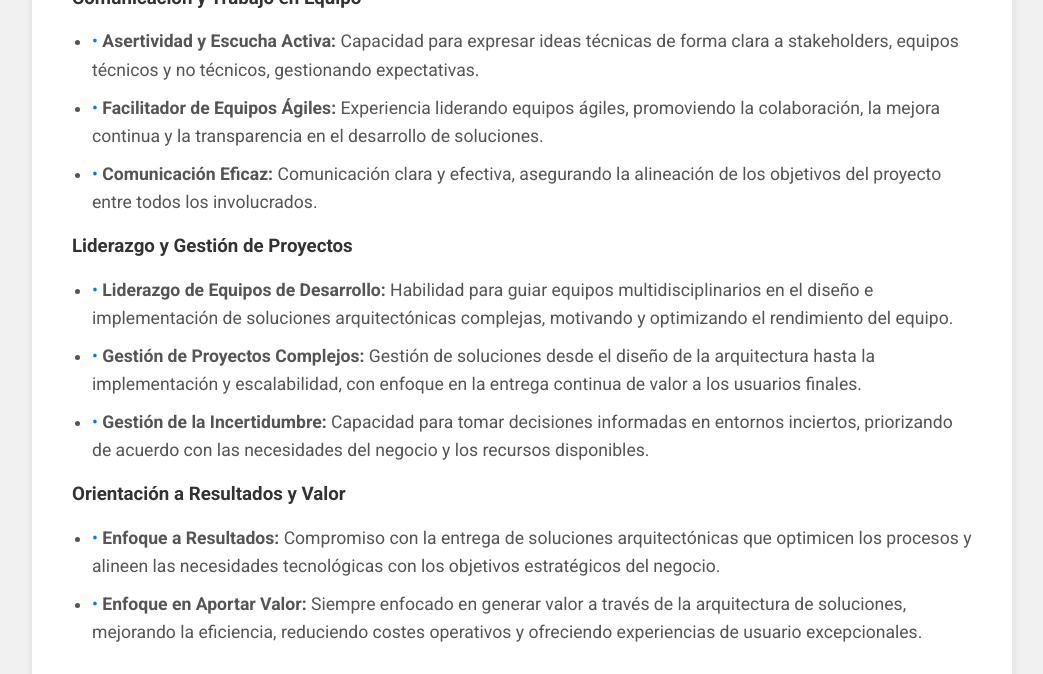
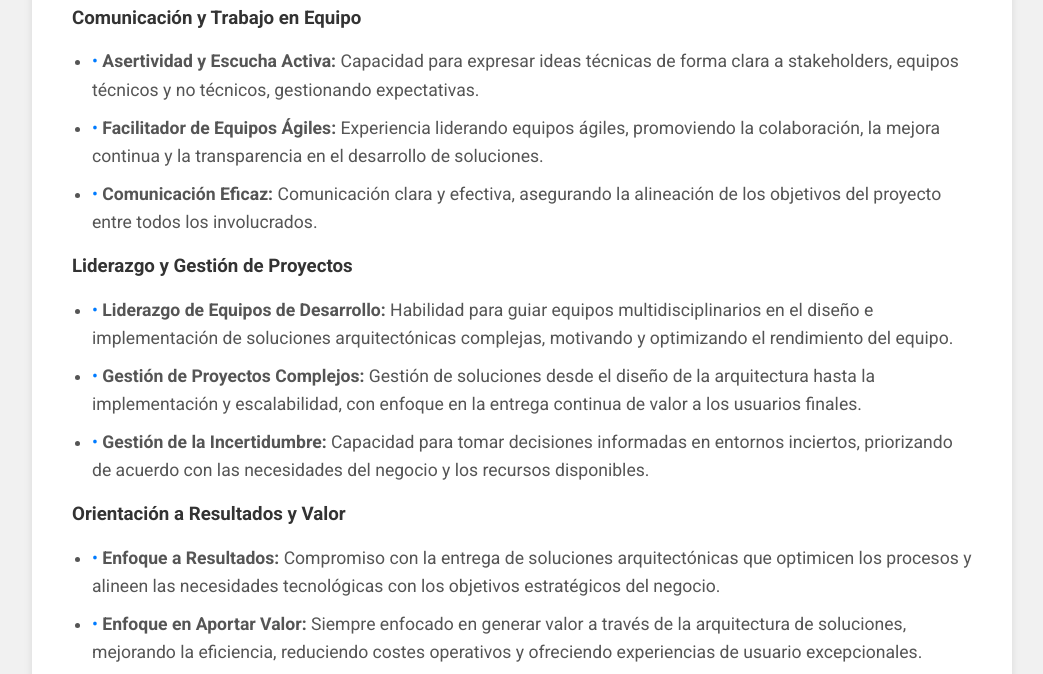
Before and after one commit to kizokumaru/kizokumaru.github.io, a plain HTML site: page index.html in a window 1280 px wide. Shown: the top 674 px of the page, without its empty margins (118-1161 px from the left). Drawn offline with Linux system fonts and the light colour scheme.

Commit message:
Update index.html
Css

```diff
--- a/index.html
+++ b/index.html
@@ -6,7 +6,7 @@
     <title>Néstor López Royo - Solution Architect</title>
     <link href="https://fonts.googleapis.com/css2?family=Roboto:wght@400;700&display=swap" rel="stylesheet">
     <style>
-    /* Estilos Globales */
+        /* Estilos Globales */
 body {
     font-family: 'Roboto', sans-serif;
     background-color: #f1f1f1;
@@ -18,6 +18,7 @@ body {
     align-items: center;
     height: 100vh;
     flex-direction: column;
+    padding-top: 20px;  /* Agregado para evitar que el texto se pegue al borde superior */
 }
 
 .container {
```
